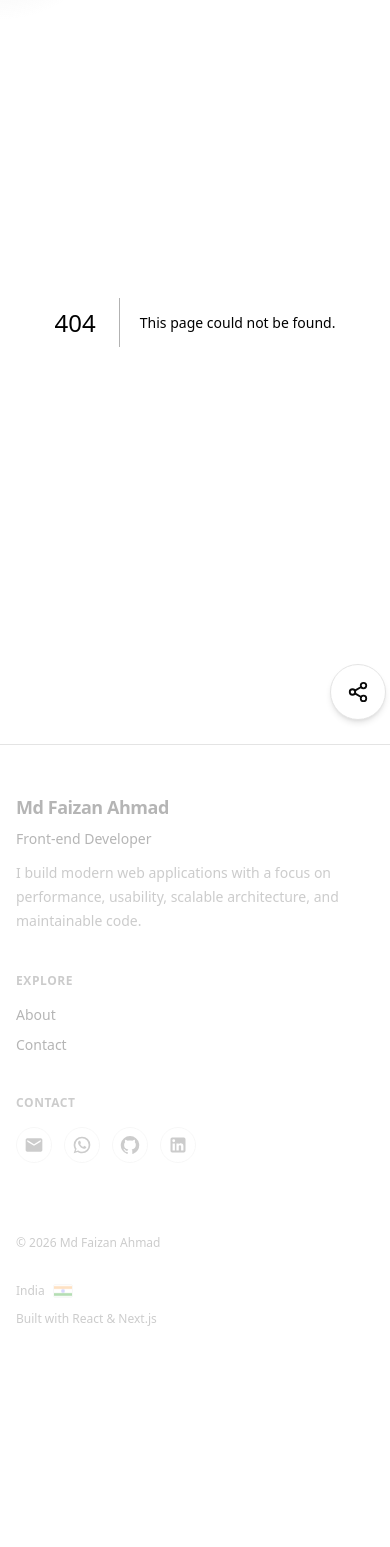
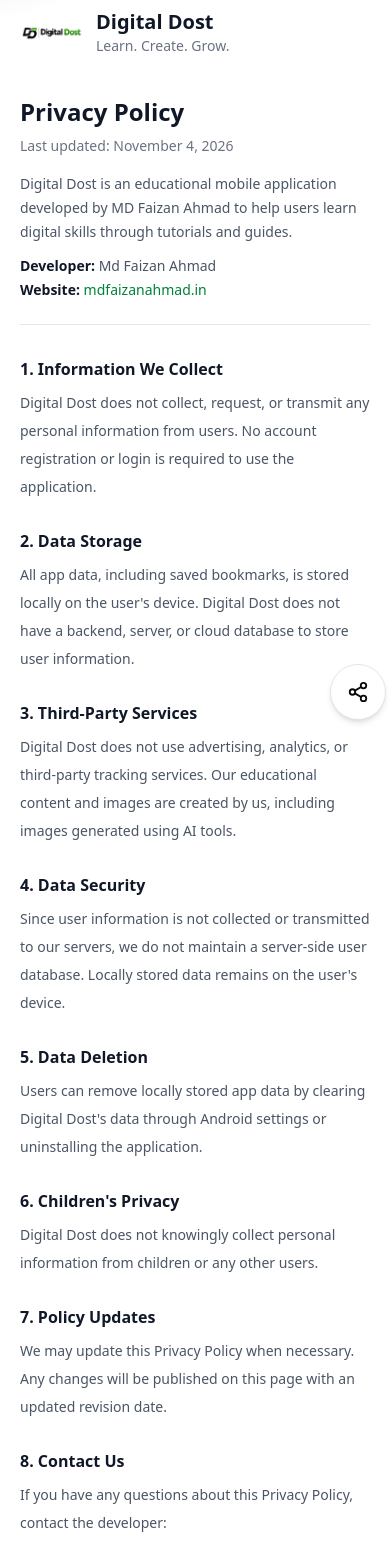
Before and after one commit to md-faizanahmad/Md_Faizan_Ahmad_Portfolio, a Next.js app: page /digital-dost/privacy-policy in a window 390 px wide. Before the commit this address had no page. Shown: the part 100-1647 px from the top of the page. Before the commit the page ends 1475 px from the top, so only its background shows below. Built offline with nearby package versions, Linux system fonts and the light colour scheme.

Commit message:
feat: add digital dost app privacy policy page with responsive dark mode suppoort

```diff
--- /dev/null
+++ b/src/app/digital-dost/privacy-policy/page.tsx
@@ -0,0 +1,7 @@
+import PrivacyPolicy from "@/digital-dost/components/privacy-page/PrivacyPolicy";
+
+function Page() {
+  return <PrivacyPolicy />;
+}
+
+export default Page;
--- /dev/null
+++ b/src/digital-dost/components/privacy-page/PrivacyPolicy.tsx
@@ -0,0 +1,146 @@
+import Image from "next/image";
+import DigitalDost from "@/digital-dost/images/dd.png";
+const sections = [
+  {
+    title: "1. Information We Collect",
+    content:
+      "Digital Dost does not collect, request, or transmit any personal information from users. No account registration or login is required to use the application.",
+  },
+  {
+    title: "2. Data Storage",
+    content:
+      "All app data, including saved bookmarks, is stored locally on the user's device. Digital Dost does not have a backend, server, or cloud database to store user information.",
+  },
+  {
+    title: "3. Third-Party Services",
+    content:
+      "Digital Dost does not use advertising, analytics, or third-party tracking services. Our educational content and images are created by us, including images generated using AI tools.",
+  },
+  {
+    title: "4. Data Security",
+    content:
+      "Since user information is not collected or transmitted to our servers, we do not maintain a server-side user database. Locally stored data remains on the user's device.",
+  },
+  {
+    title: "5. Data Deletion",
+    content:
+      "Users can remove locally stored app data by clearing Digital Dost's data through Android settings or uninstalling the application.",
+  },
+  {
+    title: "6. Children's Privacy",
+    content:
+      "Digital Dost does not knowingly collect personal information from children or any other users.",
+  },
+  {
+    title: "7. Policy Updates",
+    content:
+      "We may update this Privacy Policy when necessary. Any changes will be published on this page with an updated revision date.",
+  },
+];
+
+export default function PrivacyPolicy() {
+  return (
+    <main className="min-h-screen bg-white px-5 pt-25 pb-10 text-gray-900 dark:bg-gray-950 dark:text-gray-100">
+      <div className="mx-auto max-w-3xl">
+        {/* App Information */}
+        <header className="border-b border-gray-200 pb-6 dark:border-gray-800">
+          <div className="flex items-center gap-3">
+            <Image
+              src={DigitalDost}
+              alt="Digital Dost logo"
+              width={78}
+              height={78}
+              sizes="64px"
+              className="h-16 w-16 rounded-lg object-contain"
+            />
+
+            <div>
+              <h1 className="text-xl font-bold">Digital Dost</h1>
+              <p className="text-sm text-gray-500 dark:text-gray-400">
+                Learn. Create. Grow.
+              </p>
+            </div>
+          </div>
+
+          <h2 className="mt-8 text-2xl font-bold">Privacy Policy</h2>
+
+          <p className="mt-2 text-sm text-gray-500 dark:text-gray-400">
+            Last updated: November 4, 2026
+          </p>
+
+          <p className="mt-4 text-sm leading-6 text-gray-600 dark:text-gray-300">
+            Digital Dost is an educational mobile application developed by MD
+            Faizan Ahmad to help users learn digital skills through tutorials
+            and guides.
+          </p>
+
+          <div className="mt-3 space-y-1 text-sm text-gray-600 dark:text-gray-300">
+            <p>
+              <strong className="text-gray-900 dark:text-white">
+                Developer:
+              </strong>{" "}
+              Md Faizan Ahmad
+            </p>
+            <p>
+              <strong className="text-gray-900 dark:text-white">
+                Website:
+              </strong>{" "}
+              <a
+                href="https://mdfaizanahmad.in"
+                className="text-green-700 hover:underline dark:text-green-400"
+              >
+                mdfaizanahmad.in
+              </a>
+            </p>
+          </div>
+        </header>
+
+        {/* Policy Sections */}
+        <article className="space-y-7 py-8 text-sm leading-7 text-gray-600 dark:text-gray-300">
+          {sections.map((section) => (
+            <section key={section.title}>
+              <h3 className="mb-2 text-base font-semibold text-gray-900 dark:text-white">
+                {section.title}
+              </h3>
+              <p>{section.content}</p>
+            </section>
+          ))}
+
+          {/* Contact */}
+          <section>
+            <h3 className="mb-2 text-base font-semibold text-gray-900 dark:text-white">
+              8. Contact Us
+            </h3>
+
+            <p>
+              If you have any questions about this Privacy Policy, contact the
+              developer:
+            </p>
+
+            <div className="mt-3 rounded-lg border border-gray-200 p-4 dark:border-gray-800">
+              <p className="font-semibold text-gray-900 dark:text-white">
+                MD Faizan Ahmad
+              </p>
+
+              <a
+                href="https://mdfaizanahmad.in"
+                className="text-green-700 hover:underline dark:text-green-400"
+              >
+                mdfaizanahmad.in
+              </a>
+
+              <p className="mt-2 text-gray-500 dark:text-gray-400">
+                Email: md.faizan.ahmad.web@gmail.com
+              </p>
+            </div>
+          </section>
+        </article>
+
+        {/* Footer */}
+        <footer className="border-t border-gray-200 pt-5 text-center text-xs text-gray-500 dark:border-gray-800 dark:text-gray-400">
+          © {new Date().getFullYear()} Digital Dost. All rights reserved.
+        </footer>
+      </div>
+    </main>
+  );
+}
```
Also changed, not shown: src/digital-dost/images/dd.png (added).
